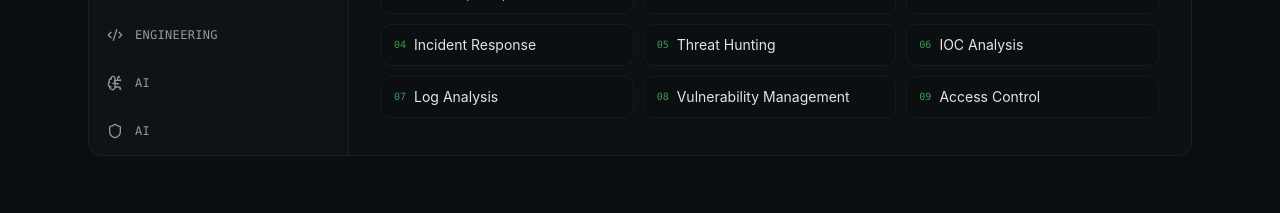
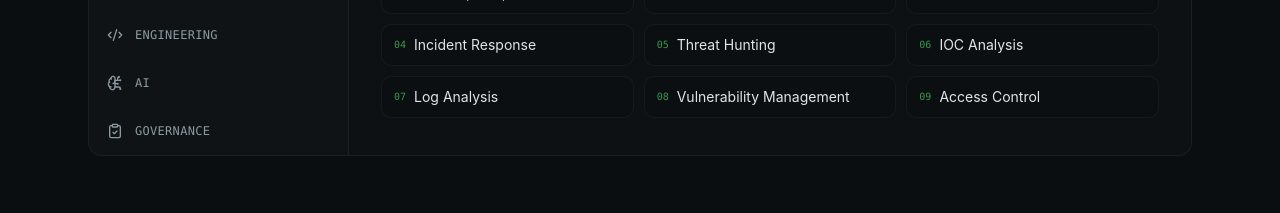
Before and after one commit to reetbhatia/reetbhatia-portfolio, a Next.js app: page / in a window 1280 px wide. Shown: the part 2960-3173 px from the top of the page. Built offline with nearby package versions, Linux system fonts and the light colour scheme.

Commit message:
Update security-lab.tsx

```diff
--- a/components/security-lab.tsx
+++ b/components/security-lab.tsx
@@ -1,7 +1,7 @@
 'use client'
 
 import { useState } from 'react'
-import { Shield, Cloud, Wrench, Code2, BrainCircuit } from 'lucide-react'
+import { Shield, Cloud, Wrench, Code2, BrainCircuit, ClipboardCheck } from 'lucide-react'
 import { skillGroups } from '@/lib/data'
 import { SectionHeading } from '@/components/section-heading'
 import { cn } from '@/lib/utils'
@@ -12,6 +12,7 @@ const icons: Record<string, typeof Shield> = {
   tools: Wrench,
   engineering: Code2,
   ai: BrainCircuit,
+  governance: ClipboardCheck,
 }
 
 export function SecurityLab() {
@@ -56,7 +57,9 @@ export function SecurityLab() {
         ? 'TOOLS'
         : group.id === 'engineering'
           ? 'ENGINEERING'
-          : 'AI'}
+          : group.id === 'ai'
+            ? 'AI'
+            : 'GOVERNANCE'}
 </span>
                     </button>
                   </li>
```
